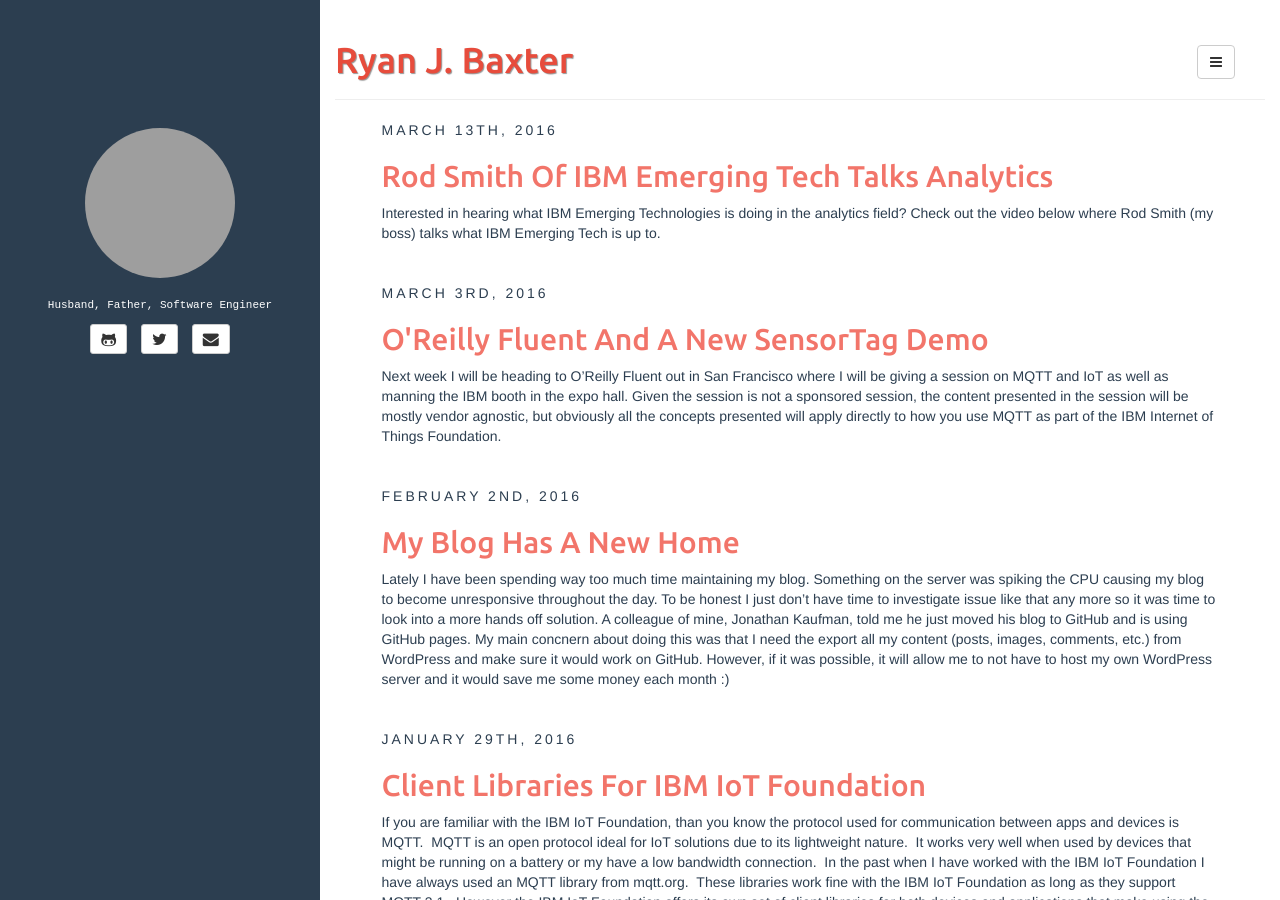
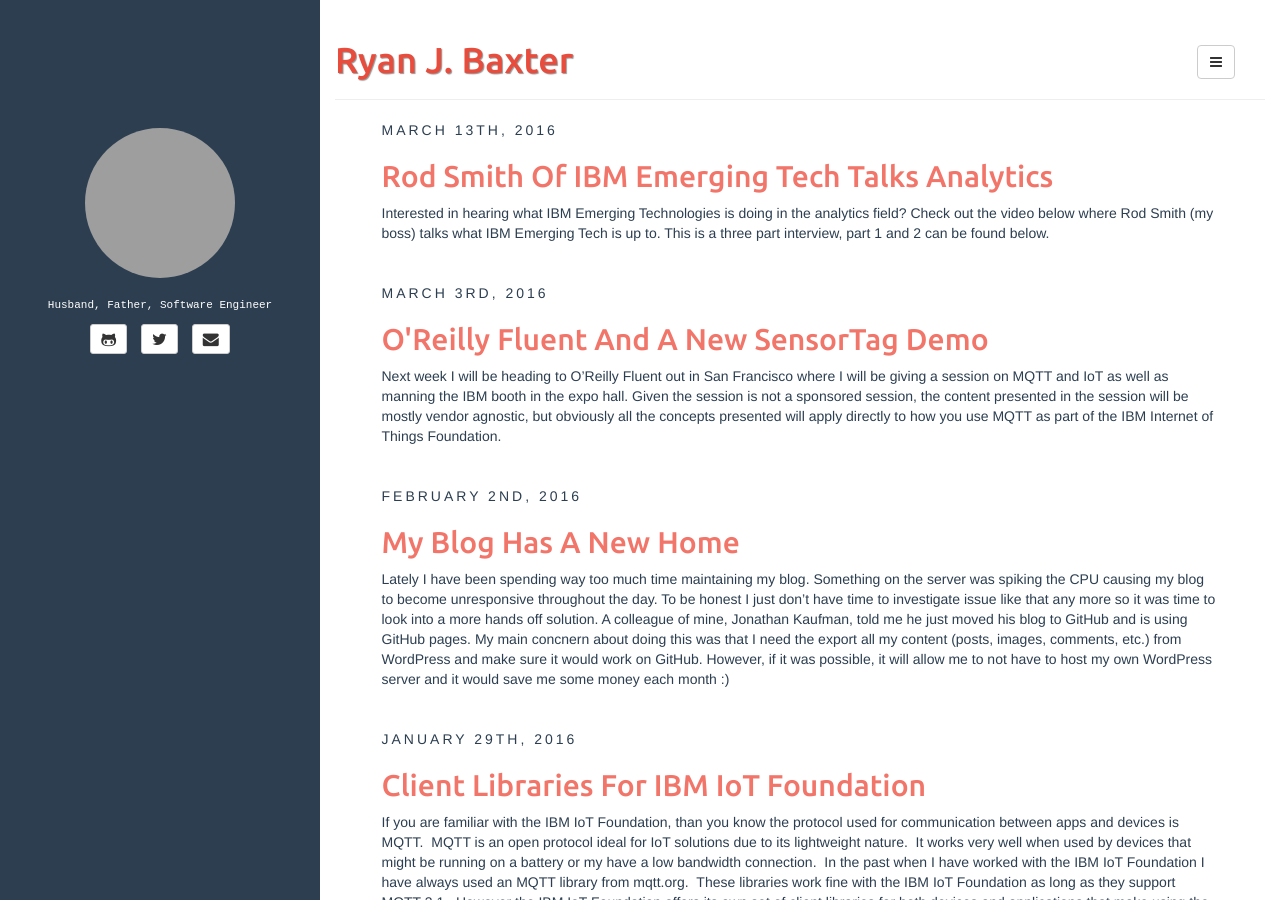
Before and after one commit to ryanjbaxter/ryanjbaxter.github.io, a Jekyll site: the page built from index.html, in a window 1280 px wide and 900 px high. Built offline with Jekyll 4.4.1, drawn with Linux system fonts in a browser that asks for light colours; the list of posts is cut into pages by our own code; grey boxes are pictures that could not be loaded.

Commit message:
Added part 2 of Rod Smith interview

```diff
--- a/_posts/2016-03-13-rod-smith-et-analytics.md
+++ b/_posts/2016-03-13-rod-smith-et-analytics.md
@@ -6,6 +6,9 @@ categories:
   - Cloud
 ---
 
-Interested in hearing what IBM Emerging Technologies is doing in the analytics field?  Check out the video below where Rod Smith (my boss) talks what IBM Emerging Tech is up to.
+Interested in hearing what IBM Emerging Technologies is doing in the analytics field?  Check out the video below where Rod Smith (my boss) talks what IBM Emerging Tech is up to.  This is a three part interview, part 1 and 2 can be found below.
 
-<iframe width="420" height="315" src="https://www.youtube.com/embed/LlteHrX4tow" frameborder="0" allowfullscreen></iframe>
+<iframe width="720" height="480" src="https://www.youtube.com/embed/LlteHrX4tow" frameborder="0" allowfullscreen></iframe>
+
+
+<iframe width="720" height="480" src="https://www.youtube.com/embed/PwFwZh5eR7c" frameborder="0" allowfullscreen></iframe>
```
